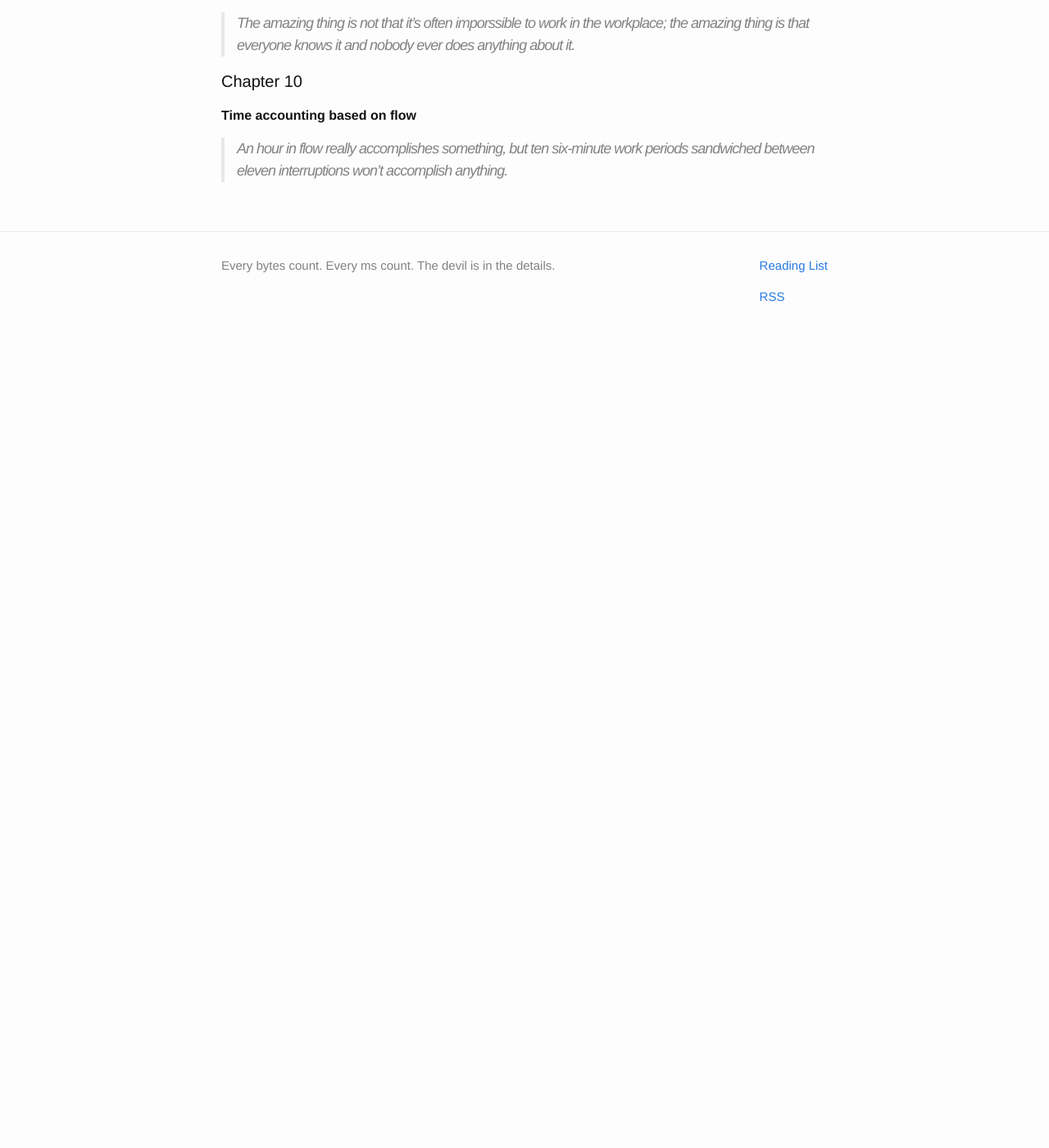
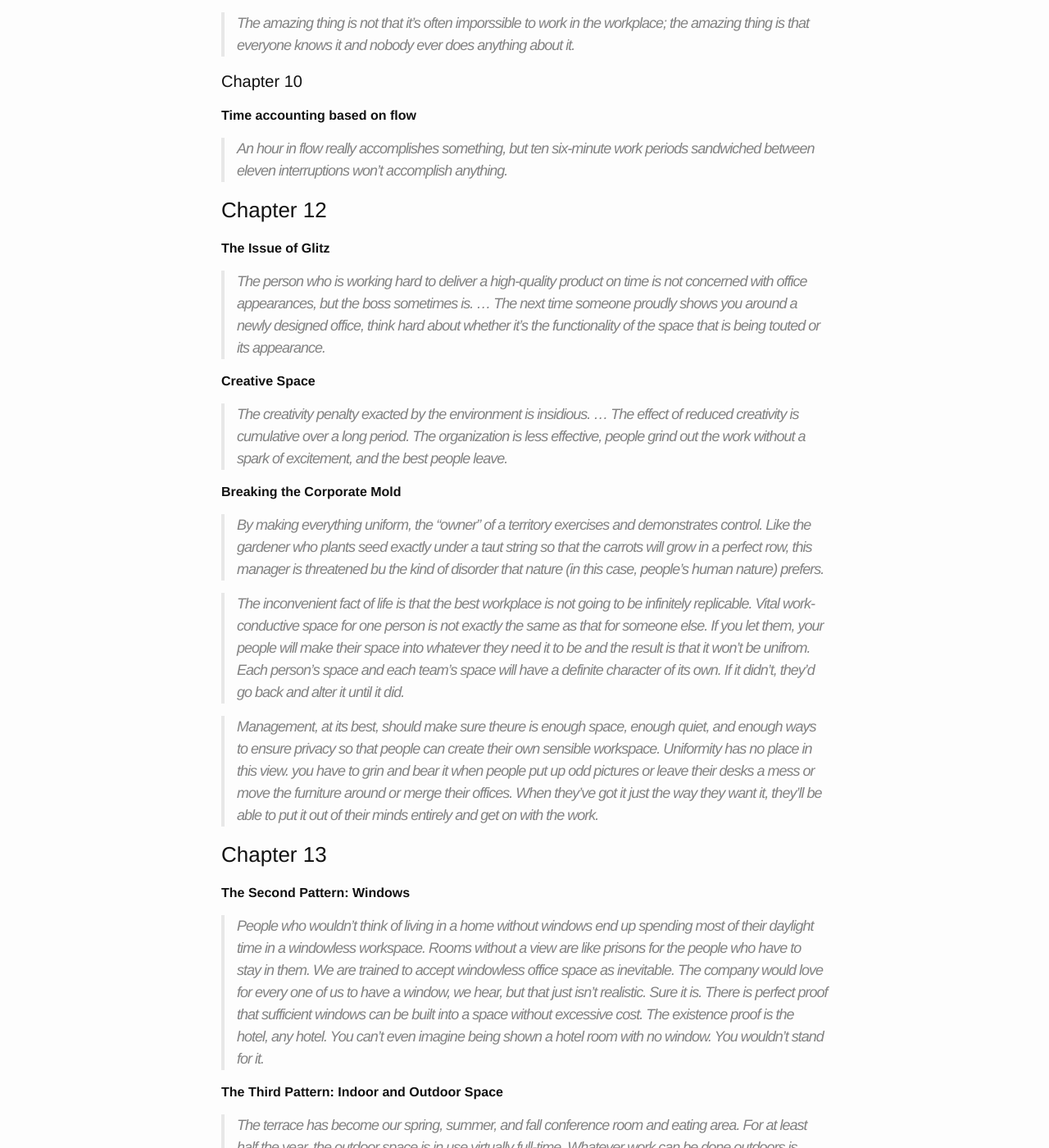
Before and after one commit to mipstian/genintho.github.io, a Jekyll site: the page built from _posts/2016-02-29-peopleware-quotes.md, in a window 1280 px wide and 1400 px high, scrolled down 548 px. Shown: the whole window at 82% size. Built offline with Jekyll 4.4.1, drawn with Linux system fonts in a browser that asks for light colours; before the commit the page ends 981 px from its top, so only the background shows below that; some of the changed text lies outside the part shown.

Commit message:
Update 2016-02-29-peopleware-quotes.md

```diff
--- a/_posts/2016-02-29-peopleware-quotes.md
+++ b/_posts/2016-02-29-peopleware-quotes.md
@@ -34,3 +34,62 @@ __Time accounting based on flow__
 > An hour in flow really accomplishes something, but ten six-minute work
 periods sandwiched between eleven interruptions won't accomplish
 anything.
+
+### Chapter 12
+
+__The Issue of Glitz__
+
+> The person who is working hard to deliver a high-quality product on time is not concerned with office appearances, but the boss sometimes is. ... The next time someone proudly shows you around a newly designed office, think hard about whether it's the functionality of the space that is being touted or its appearance.
+
+__Creative Space__
+
+> The creativity penalty exacted by the environment is insidious. ... The effect of reduced creativity is cumulative over a long period. The organization is less effective, people grind out the work without a spark of excitement, and the best people leave.
+
+
+__Breaking the Corporate Mold__
+
+> By making everything uniform, the "owner" of a territory exercises and demonstrates control. Like the gardener who plants seed exactly under a taut string so that the carrots will grow in a perfect row, this manager is threatened bu the kind of disorder that nature (in this case, people's human nature) prefers.
+
+> The inconvenient fact of life is that the best workplace is not going to be infinitely replicable. Vital work-conductive space for one person is not exactly the same as that for someone else. If you let them, your people will make their space into whatever they need it to be and the result is that it won't be unifrom. Each person's space and each team's space will have a definite character of its own. If it didn't, they'd go back and alter it until it did.
+
+> Management, at its best, should make sure theure is enough space, enough quiet, and enough ways to ensure privacy so that people can create their own sensible workspace. Uniformity has no place in this view. you have to grin and bear it when people put up odd pictures or leave their desks a mess or move the furniture around or merge their offices. When they've got it just the way they want it, they'll be able to put it out of their minds entirely and get on with the work.
+
+### Chapter 13
+
+__The Second Pattern: Windows__
+
+> People who wouldn't think of living in a home without windows end up spending most of their daylight time in a windowless workspace.
+> Rooms without a view are like prisons for the people who have to stay in them.
+> We are trained to accept windowless office space as inevitable. The company would love for every one of us to have a window, we hear, but that just isn't realistic. Sure it is. There is perfect proof that sufficient windows can be built into a space without excessive cost. The existence proof is the hotel, any hotel. You can't even imagine being shown a hotel room with no window. You wouldn't stand for it.
+
+__The Third Pattern: Indoor and Outdoor Space__
+
+> The terrace has become our spring, summer, and fall conference room and eating area. For at least half the year, the outdoor space is in use virtually full-time. Whatever work can be done outdoors is done outdoors. ... Our space costs a lot less because it's not part of a monolith. You can't accommodate thousands of people centrally in such space. You'd have to hunt out hundreds of special situation in order to get a large staff into anything like the situation we've come up with. And when you did that, they would not all have identical facilities. On a given sunny day, some of your people would be working on terraces while others were in gardens or arbors or courtyards. Hw impractical.
+
+__The Fourth Pattern: Public Space__
+
+> > Without communal eating, no human group can hold together. Give each [workking group] a place where people can eat together. Make the common meal a regular event. In particular, start a common lunch in every workplace so that a genuine meal around a common table becomes an important, confortable and daily event.
+
+__The Pattern of the Patterns__
+
+> A common element that runs through all the patterns is *reliance upon non-replicable formulas* ... The space needs to be isomorphic to the work that goes on there. And people at all levels need to leave their mark on the workplace.
+
+__Return to Reality__
+
+> If you are part of the lofty reaches of upper management, then decide which projects matter most. Move the key ones out. It's a sad comment that an important piece of work is likely to fare better off-site. It's sad but true. Make it work for you.
+
+### Chapter 14
+
+__Code Word: *Professional*__
+
+> Conversely, *professional* means unsurprising. You will be considered professional to the extent you look, act, and think like everyone else, a perfect drone.
+
+### Chapter 15
+
+__The Mentality of Permanence__
+
+> The best organizations are consciously striving to be best.
+
+> A common feature of companies with the lowest turnover is widespread retraining.
+
+> It's always cheaper in the short run to fire the person who needs retraining and hire someone else who already has the required skills. Most organizations do just that. THe best organizations do not. The realize that retraining helps to build the mentality of permanence that results in low turnover and a strong sense of community. They realize that it more than justifies its cost.
```
